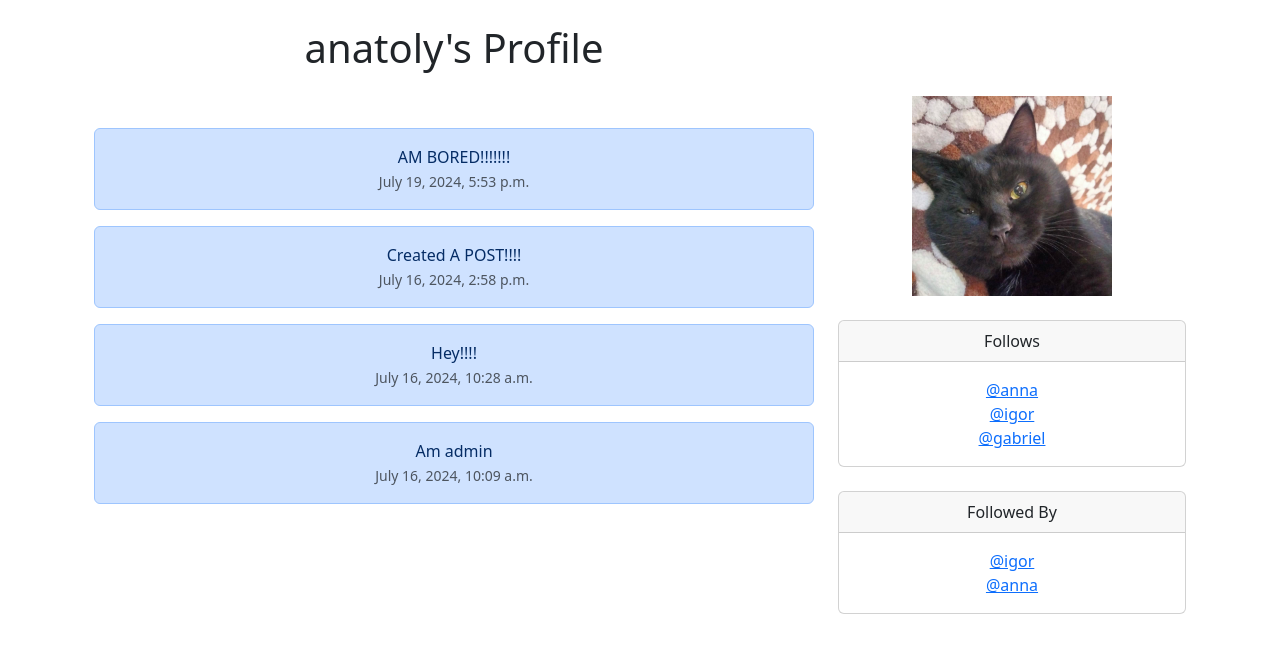
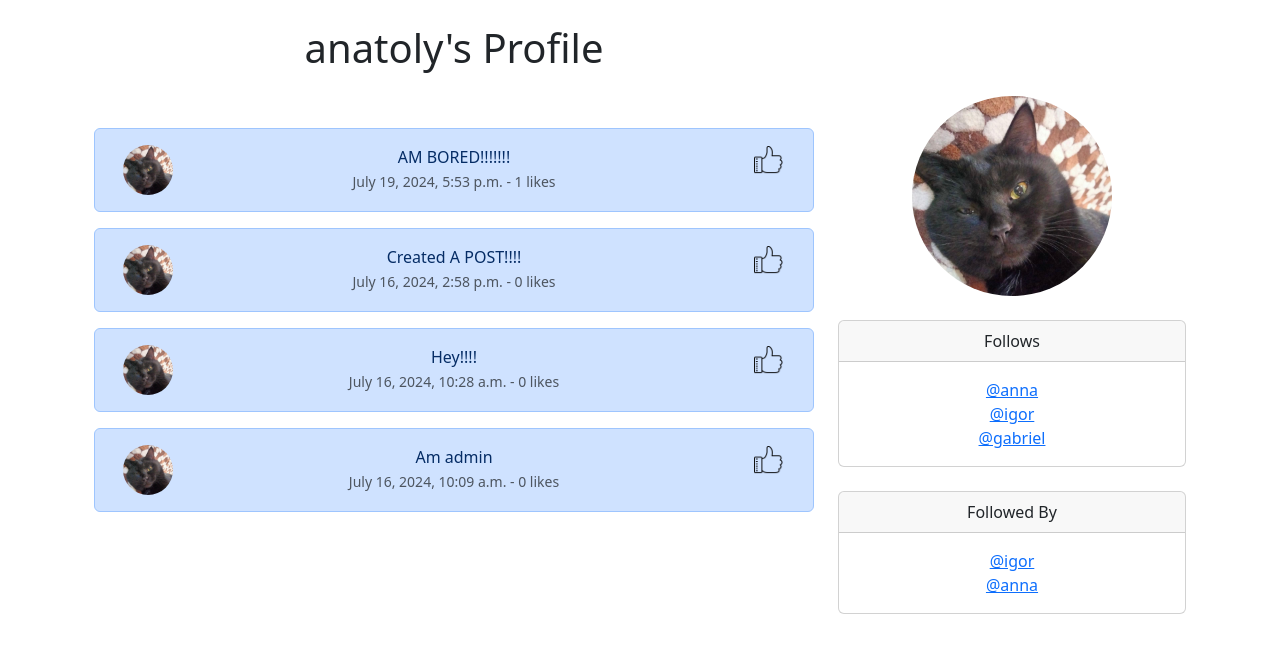
Before and after one commit to bugweaver/django-social-media-diploma, a Django app: page /profile/1 in a window 1280 px wide. Shown: the part 56-709 px from the top of the page. Run offline with Django 5.2, Linux system fonts and the light colour scheme; data comes from the database, SQL or seed files in the repository; both versions use the stored data as it was after the commit.

Commit message:
likes and profile pics

```diff
--- a/core/forms.py
+++ b/core/forms.py
@@ -16,7 +16,7 @@ class PostForm(forms.ModelForm):
 
     class Meta:
         model = Post
-        exclude = 'user',
+        exclude = 'user', 'likes'
 
 
 class SignUpForm(UserCreationForm):
--- a/core/models.py
+++ b/core/models.py
@@ -18,6 +18,10 @@ class Post(models.Model):
     user = models.ForeignKey(User, related_name="posts", on_delete=models.DO_NOTHING)
     body = models.CharField(max_length=200)
     created_at = models.DateTimeField(auto_now_add=True)
+    likes = models.ManyToManyField(User, related_name="post_like", blank=True)
+
+    def count_likes(self):
+        return self.likes.count()
 
     def __str__(self):
         return (f'{self.user}'
--- a/core/templates/core/profile.html
+++ b/core/templates/core/profile.html
@@ -13,12 +13,38 @@
             {% for post in posts %}
 
             <div class="alert alert-primary" role="alert">
-                {{ post.body }}<br>
-                <small class="text-muted">
-                    {{ post.created_at }}
-                </small>
+                <div class="container">
+                    <div class="row">
+                        <div class="col-1">
+                            {% if profile.profile_image %}
+                            <img src="{{ profile.profile_image.url }}" alt="{{ profile.user.username }}" width=50
+                                 height=50
+                                 class="rounded-circle">
+                            {% else %}
+                            <img src="{% static 'images/default_avatar.png' %}" alt="{{ profile.user.username }}"
+                                 width=50 height=50>
+                            {% endif %}
+                        </div>
+                        <div class="col-10">
+
+                            {{ post.body }}<br>
+                            <small class="text-muted">
+                                {{ post.created_at }}
+                                - {{ post.count_likes }} likes
+                            </small>
+                        </div>
+                        <div class="col-1">
+                            {% if user in post.likes.all %}
+                            <a href="{% url 'post_like' post.id %}"><img src="{% static 'images/liked.png' %}"
+                                                                         width="30" height="30"></a>
+                            {% else %}
+                            <a href="{% url 'post_like' post.id %}"><img src="{% static 'images/not_liked.png' %}"
+                                                                         width="30" height="30"></a>
+                            {% endif %}
+                        </div>
+                    </div>
+                </div>
             </div>
-
             {% endfor %}
             {% endif %}
         </div>
@@ -27,10 +53,10 @@
         <div class="col-4">
             <br><br><br>
             {% if profile.profile_image %}
-            <img src="{{ profile.profile_image.url }}" alt="" style="width:200px; height:200px">
+            <img src="{{ profile.profile_image.url }}" alt="" width=200 height=200 class="rounded-circle">
             <br><br>
             {% else %}
-            <img src="{% static 'images/default_avatar.png' %}" alt="" style="width:200px; height:200px">
+            <img src="{% static 'images/default_avatar.png' %}" alt="" width=200 height=200>
             <br><br>
             {% endif %}
             <div class="card text-center">
--- a/core/urls.py
+++ b/core/urls.py
@@ -11,5 +11,6 @@ urlpatterns = [
     path('register/', views.register_user, name='register'),
     path('update-user/', views.update_user, name='update_user'),
     path('update-password/', views.update_password, name='update_password'),
+    path('post-like/<int:pk>', views.post_like, name="post_like")
 
 ]
--- a/core/views.py
+++ b/core/views.py
@@ -1,4 +1,4 @@
-from django.shortcuts import render, redirect
+from django.shortcuts import render, redirect, get_object_or_404
 from django.contrib import messages
 from .models import Profile, Post
 from django.contrib.auth.decorators import login_required
@@ -144,3 +144,16 @@ def update_password(request):
     else:
         messages.success(request, "You must be logged in to view that page")
         return redirect('login')
+
+
+def post_like(request, pk):
+    if request.user.is_authenticated:
+        post = get_object_or_404(Post, id=pk)
+        if post.likes.filter(id=request.user.id):
+            post.likes.remove(request.user)
+        else:
+            post.likes.add(request.user)
+        return redirect(request.META.get('HTTP_REFERER'))
+    else:
+        messages.success(request, "You must be logged in to view that page")
+        return redirect('login')
```
Also changed, not shown: core/templates/core/home.html (+33 -5 lines), core/templates/core/profile_list.html (+13 -4 lines), core/migrations/0007_post_likes.py (added), core/static/images/default_avatar.png, core/static/images/liked.png (added), core/static/images/not_liked.png (added), db.sqlite3.
